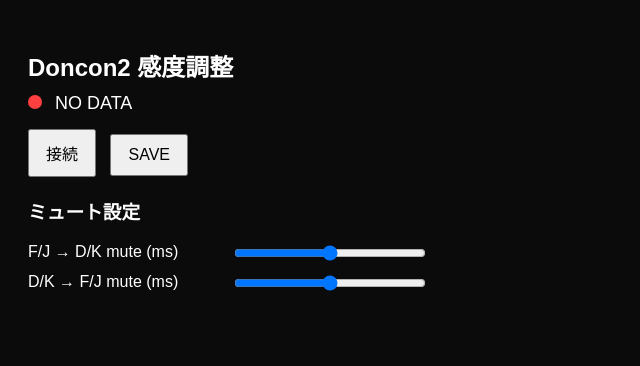
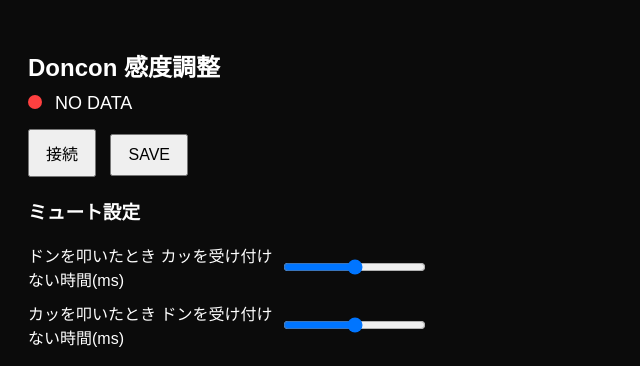
Before and after one commit to jl8pcj/v1.2.3, a plain HTML site: page index.html in a window 1280 px wide. Shown: the whole page, without its empty margins (0-640 px from the left). Drawn offline with Linux system fonts and the light colour scheme.

Commit message:
説明追加

```diff
--- a/index.html
+++ b/index.html
@@ -135,7 +135,7 @@ button{font-size:16px;padding:10px 16px;margin-right:10px;cursor:pointer;}
 /* メッセージボックス */
 #messageBox{
   position:absolute;
-  left:220px;
+  left:250px;
   top:70%;
   transform:translate(260px,-50%);
   width:450px;
@@ -160,7 +160,7 @@ button{font-size:16px;padding:10px 16px;margin-right:10px;cursor:pointer;}
 </style>
 </head>
 <body>
-<h2>Doncon2 感度調整</h2>
+<h2>Doncon 感度調整</h2>
 <div id="status">
   <span id="led" class="dot red"></span>
   <span id="statText">DISCONNECTED</span>
@@ -173,13 +173,13 @@ button{font-size:16px;padding:10px 16px;margin-right:10px;cursor:pointer;}
   <h3>ミュート設定</h3>
 
   <div class="sliderRow">
-    <label>F/J → D/K mute (ms)</label>
+    <label>ドンを叩いたとき カッを受け付けない時間(ms)</label>
     <input id="mute_fj" type="range" min="0" max="50" step="1"
            oninput="sendParam(-1,this.value,'mute_fj')">
   </div>
 
   <div class="sliderRow">
-    <label>D/K → F/J mute (ms)</label>
+    <label>カッを叩いたとき ドンを受け付けない時間(ms)</label>
     <input id="mute_dk" type="range" min="0" max="50" step="1"
            oninput="sendParam(-1,this.value,'mute_dk')">
   </div>
@@ -282,7 +282,7 @@ function createUI(){
   // メッセージボックス
   const msgBox = document.createElement("textarea");
   msgBox.id = "messageBox";
-  msgBox.placeholder = "接続を押してポートを選択してください…";
+  msgBox.placeholder = "接続を押してポートを選択してください\n\n\n gain \n値を大きくすると、小さい打撃でもバーが大きく上がる（敏感になる）\n値を小さくすると、大きく叩かないとバーが上がらない（鈍感になる）\n\n threshold\n値が低いと、ちょっとした振動や誤反応でもバーが上がる\n値が高いと、しっかり叩いたときしかバーが上がらない\n\n\n\nGP15のジャンパーピン”接続”でcode.py改変\n通常は”open”にしておいてください";
   meterContainer.appendChild(msgBox);
 
   // gain / threshold
```
Also changed, not shown: index.txt (deleted).
